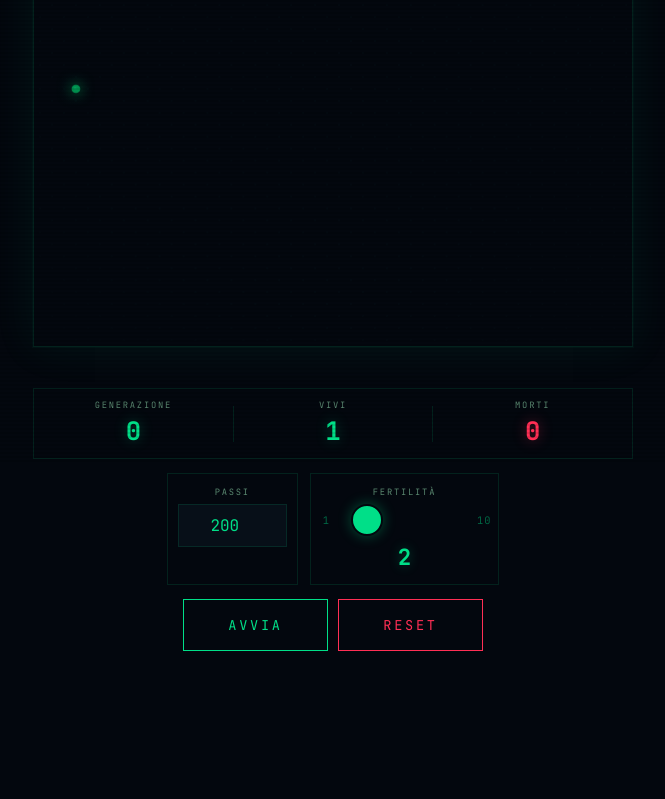
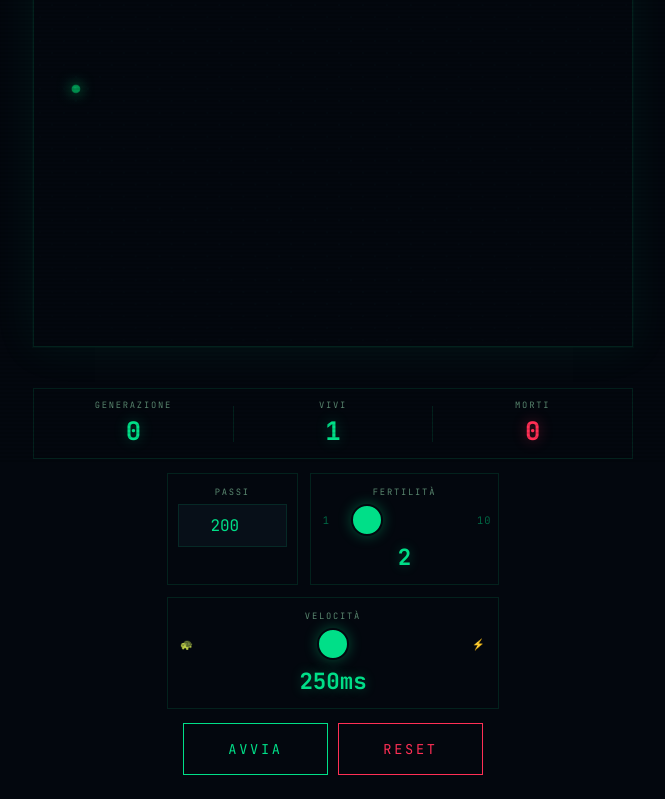
Before and after one commit to Chemicalone/bacteria, a plain HTML site: page index.html in a window 1280 px wide. Shown: the part 336-1135 px from the top of the page, without its empty margins (307-972 px from the left). Before the commit the page ends 1011 px from the top, so only its background shows below. Drawn offline with Linux system fonts and the light colour scheme.

Commit message:
Add files via upload

```diff
--- a/index.html
+++ b/index.html
@@ -408,6 +408,16 @@
     </div>
     <div class="slider-val" id="fertVal">2</div>
   </div>
+  <div class="control-card slider-wrap" style="grid-column: 1 / -1;">
+    <div class="stat-label">Velocità</div>
+    <div class="slider-row">
+      <span class="slider-bound" style="width:3ch">🐢</span>
+      <input type="range" id="speedSlider" min="1" max="7" value="4"
+             oninput="updateSpeed(this.value)">
+      <span class="slider-bound" style="width:3ch">⚡</span>
+    </div>
+    <div class="slider-val" id="speedVal">500ms</div>
+  </div>
 </div>
 
 <div class="btn-row">
@@ -421,8 +431,20 @@ const N            = 50;
 const CELL         = 12;
 let   PESO_LIBERA  = 2;
 const PESO_OCCUP   = 1;
-const STEP_MS      = 500;
+let   STEP_MS      = 500;
 const FLASH_MS     = 170;
+
+/* Speed levels: 1=slowest … 7=fastest */
+const SPEED_LEVELS = [2000, 1000, 500, 250, 100, 40, 10];
+const SPEED_LABELS = ['2s', '1s', '500ms', '250ms', '100ms', '40ms', '10ms'];
+
+function updateSpeed(val) {
+  const idx = parseInt(val) - 1;
+  STEP_MS = SPEED_LEVELS[idx];
+  document.getElementById('speedVal').textContent = SPEED_LABELS[idx];
+  const pct = ((val - 1) / 6 * 100).toFixed(1);
+  document.getElementById('speedSlider').style.setProperty('--pct', pct + '%');
+}
 
 const dx = [-1, 1, 0, 0];
 const dy = [ 0, 0,-1, 1];
@@ -464,9 +486,10 @@ function updateFertility(val) {
   document.getElementById('fertSlider').style.setProperty('--pct', pct + '%');
 }
 
-/* Init slider fill on load */
+/* Init sliders fill on load */
 window.addEventListener('DOMContentLoaded', () => {
   updateFertility(document.getElementById('fertSlider').value);
+  updateSpeed(document.getElementById('speedSlider').value);
 });
 
 /* ───────────── DIRECTION ───────────── */
```
